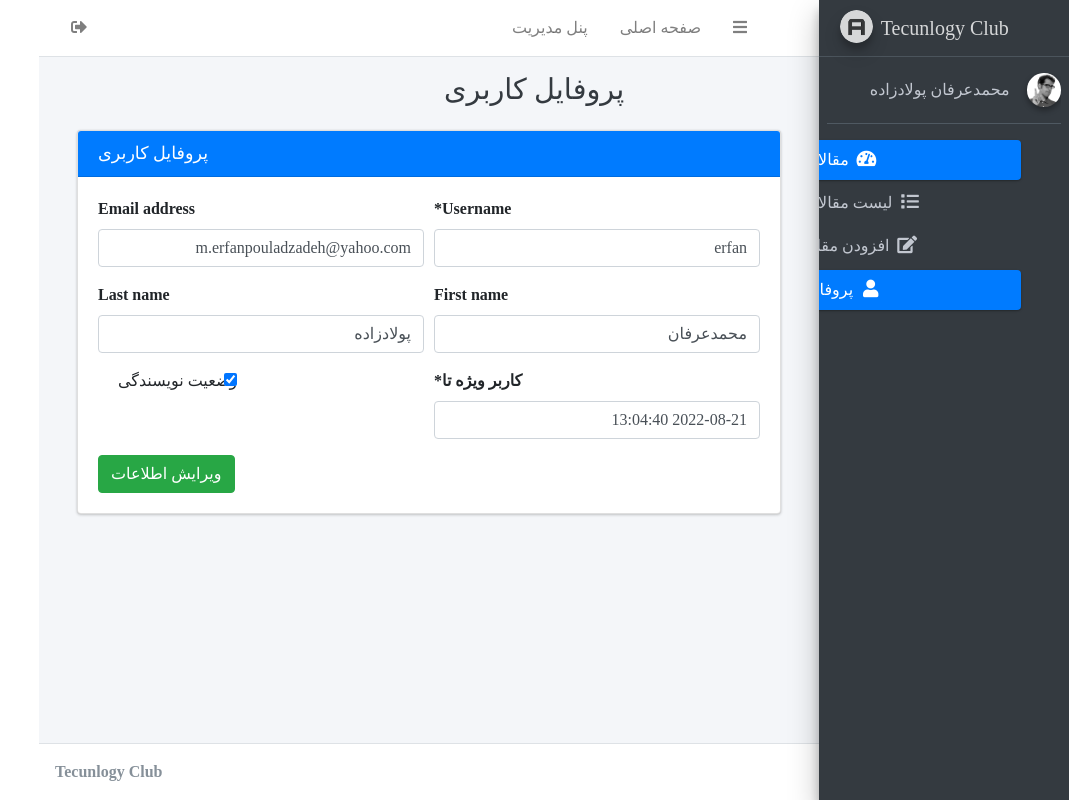
After one commit to MErfanPld/blog_sample, a Django app: page /account/profile/ in a window 1280 px wide. The commit adds this page. Shown: the whole page, without its empty margins (211-1280 px from the left). Run offline with Django 3.2, Linux system fonts and the light colour scheme; a user stored in the database is signed in; data comes from the database, SQL or seed files in the repository; both versions use the stored data as it was after the commit; some libraries are stand-ins or nearby versions; some web fonts are replaced.

Commit message:
Create profile user

```diff
--- /dev/null
+++ b/account/forms.py
@@ -0,0 +1,23 @@
+from django import forms
+from django.forms import fields
+from .models import User
+
+
+class ProfileForm(forms.ModelForm):
+    def __init__(self, *args, **kwargs):
+        user = kwargs.pop('user')
+
+        super(ProfileForm, self).__init__(*args, **kwargs)
+
+        self.fields['username'].help_text = None
+
+        if not user.is_superuser:
+            self.fields['username'].disabled = True
+            self.fields['email'].disabled = True
+            self.fields['special_user'].disabled = True
+            self.fields['is_author'].disabled = True
+
+    class Meta:
+        model = User
+        fields = ['username', 'email', 'first_name',
+                  'last_name', 'special_user', 'is_author']
--- a/account/urls.py
+++ b/account/urls.py
@@ -1,25 +1,26 @@
 from django.contrib.auth import views
 from django.urls import path
-from .views import ArticleList, ArticleCreate, ArticleUpdate, ArticleDelete
+from .views import ArticleList, ArticleCreate, ArticleUpdate, ArticleDelete, Profile
 
 app_name = 'account'
 
 urlpatterns = [
-    path('login/', views.LoginView.as_view(), name='login'),
-    path('logout/', views.LogoutView.as_view(), name='logout'),
+	path('login/', views.LoginView.as_view(), name='login'),
+	path('logout/', views.LogoutView.as_view(), name='logout'),
 
-    # path('password_change/', views.PasswordChangeView.as_view(), name='password_change'),
-    # path('password_change/done/', views.PasswordChangeDoneView.as_view(), name='password_change_done'),
+	# path('password_change/', views.PasswordChangeView.as_view(), name='password_change'),
+	# path('password_change/done/', views.PasswordChangeDoneView.as_view(), name='password_change_done'),
 
-    # path('password_reset/', views.PasswordResetView.as_view(), name='password_reset'),
-    # path('password_reset/done/', views.PasswordResetDoneView.as_view(), name='password_reset_done'),
-    # path('reset/<uidb64>/<token>/', views.PasswordResetConfirmView.as_view(), name='password_reset_confirm'),
-    # path('reset/done/', views.PasswordResetCompleteView.as_view(), name='password_reset_complete'),
+	# path('password_reset/', views.PasswordResetView.as_view(), name='password_reset'),
+	# path('password_reset/done/', views.PasswordResetDoneView.as_view(), name='password_reset_done'),
+	# path('reset/<uidb64>/<token>/', views.PasswordResetConfirmView.as_view(), name='password_reset_confirm'),
+	# path('reset/done/', views.PasswordResetCompleteView.as_view(), name='password_reset_complete'),
 ]
 
 urlpatterns += [
-    path('', ArticleList.as_view(), name="home"),
-    path('article/create', ArticleCreate.as_view(), name="create"),
-    path('article/update/<int:pk>', ArticleUpdate.as_view(), name="update"),
-    path('article/delete/<int:pk>', ArticleDelete.as_view(), name="delete"),
+	path('', ArticleList.as_view(), name="home"),
+	path('article/create', ArticleCreate.as_view(), name="create"),
+	path('article/update/<int:pk>', ArticleUpdate.as_view(), name="update"),
+	path('article/delete/<int:pk>', ArticleDelete.as_view(), name="delete"),
+	path('profile/', Profile.as_view(), name="profile"),
 ]
--- a/account/views.py
+++ b/account/views.py
@@ -2,8 +2,10 @@ from django.shortcuts import render
 from django.contrib.auth.decorators import login_required
 from django.contrib.auth.mixins import LoginRequiredMixin
 from django.urls import reverse_lazy
+from .models import User
 from django.views.generic import ListView, CreateView, UpdateView, DeleteView
 from .mixins import FieldsMixin, FormValidMixin, AuthorAccessMixin, SuperUserAccessMixin
+from .forms import ProfileForm
 from blog.models import Article
 
 # Create your views here.
@@ -33,3 +35,20 @@ class ArticleDelete(SuperUserAccessMixin, DeleteView):
     model = Article
     success_url = reverse_lazy("account:home")
     template_name = "registration/article_confirm_delete.html"
+
+
+class Profile(UpdateView):
+    model = User
+    template_name = "registration/profile.html"
+    form_class = ProfileForm
+    success_url = reverse_lazy("account:profile")
+
+    def get_object(self):
+        return User.objects.get(pk=self.request.user.pk)
+
+    def get_form_kwargs(self):
+        kwargs = super(Profile, self).get_form_kwargs()
+        kwargs.update({
+            'user': self.request.user
+        })
+        return kwargs
--- /dev/null
+++ b/templates/registration/profile.html
@@ -0,0 +1,45 @@
+{% extends 'registration/base.html' %}
+
+{% load crispy_forms_tags %}
+
+{% block title %}
+    {% block title-meta %}
+        پروفایل کاربری
+    {% endblock %}
+{% endblock %}
+
+{% block main %}
+    <div class="col-md-12">
+        <div class="card card-primary">
+            <div class="card-header">
+                <h3 class="card-title mb-0 float-left">پروفایل کاربری</h3>
+            </div>
+            <div class="card-body">
+
+                <form action="" method="post" enctype="multipart/form-data">
+                    {% csrf_token %}
+                    <div class="form-row">
+                        <div class="form-group col-md-6 mb-0">
+                            {{ form.username|as_crispy_field }}
+                        </div>
+                        <div class="form-group col-md-6 mb-0">
+                            {{ form.email|as_crispy_field }}
+                        </div>
+                        <div class="form-group col-md-6 mb-0">
+                            {{ form.first_name|as_crispy_field }}
+                        </div>
+                        <div class="form-group col-md-6 mb-0">
+                            {{ form.last_name|as_crispy_field }}
+                        </div>
+                        <div class="form-group col-md-6 mb-0">
+                            {{ form.special_user|as_crispy_field }}
+                        </div>
+                        <div class="form-group col-md-6 mb-0">
+                            {{ form.is_author|as_crispy_field }}
+                        </div>
+                    </div>
+                    <button class="btn btn-success">ویرایش اطلاعات</button>
+                </form>
+            </div>
+        </div>
+    {% endblock %}
--- a/templates/registration/sidebar.html
+++ b/templates/registration/sidebar.html
@@ -27,8 +27,6 @@
                 <nav class="mt-2">
                     <ul
                         class="nav nav-pills nav-sidebar flex-column" data-widget="treeview" role="menu" data-accordion="false">
-                        <!-- Add icons to the links using the .nav-icon class
-                                                                 with font-awesome or any other icon font library -->
                         <li class="nav-item has-treeview menu-open">
                             <a href="#" class="nav-link active">
                                 <i class="nav-icon fas fa-tachometer-alt"></i>
@@ -47,13 +45,7 @@
                             </ul>
                         </li>
                         <li class="nav-item">
-                            <a href="pages/widgets.html" class="nav-link">
-                                <i class="nav-icon fa fa-user"></i>
-                                <p>
-                                    پروفایل
-                                    <span class="right badge badge-danger">جدید</span>
-                                </p>
-                            </a>
+                            {% link request 'profile' 'پروفایل' 'user' %}
                         </li>
 
                     </ul>
```
Also changed, not shown: db.sqlite3.
